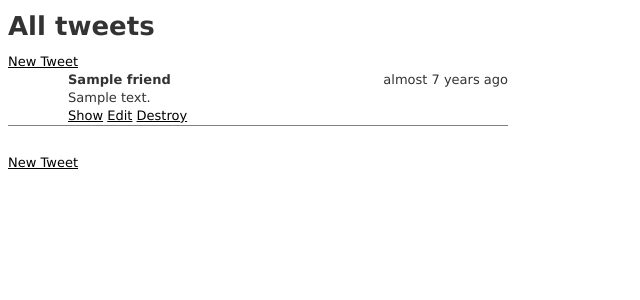
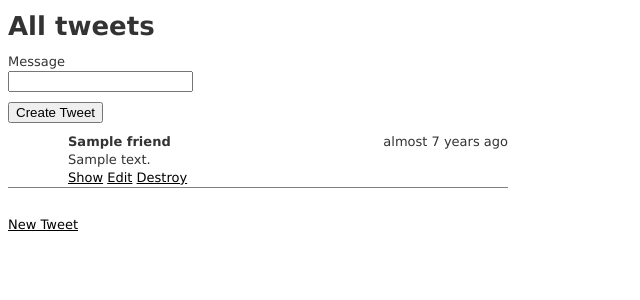
Before and after one commit to moigletroy/TwitterForFriends, a Rails app: page /tweets in a window 1280 px wide. Shown: the part 44-344 px from the top of the page, without its empty margins (0-640 px from the left). Run offline with Rails 7, Linux system fonts and the light colour scheme; a user stored in the database is signed in; tables that the repository leaves empty hold one stand-in row (values such as "Sample post"); style sheets or scripts are compiled from the project's sources; parts of the project's set-up code (start-up, migrations or seed data) failed here and were passed over; some libraries are stand-ins or nearby versions.

Commit message:
upgrading

```diff
--- a/app/controllers/tweets_controller.rb
+++ b/app/controllers/tweets_controller.rb
@@ -6,6 +6,7 @@ class TweetsController < ApplicationController
   # GET /tweets.json
   def index
     @tweets = Tweet.order("created_at desc").page(params[:page]).per(15)
+    @tweet = Tweet.new
      respond_to do |format|
       format.html # index.html.erb
       format.json { render json: @tweets }
@@ -43,6 +44,10 @@ class TweetsController < ApplicationController
   # POST /tweets.json
   def create
     @tweet = Tweet.new(params[:tweet])
+    if @tweet.message.blank?
+      redirect_to tweets_url, :notice => "Please enter a message"
+      return
+    end
     @tweet.friend = current_friend
     respond_to do |format|
       if @tweet.save
--- a/app/views/tweets/index.html.erb
+++ b/app/views/tweets/index.html.erb
@@ -1,6 +1,6 @@
 <h1>All tweets</h1>
 <%= paginate @tweets %>
-<%= link_to 'New Tweet', new_tweet_path %>
+<%= render 'form' %>
 
 <% @tweets.each do |tweet| %>
 <div class="tweet">
```
